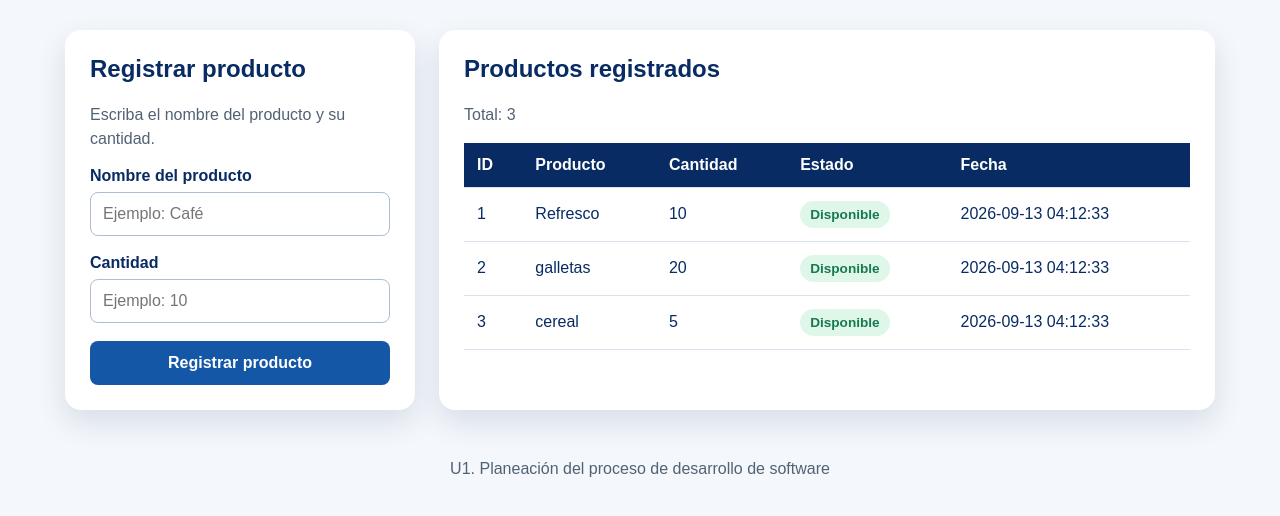
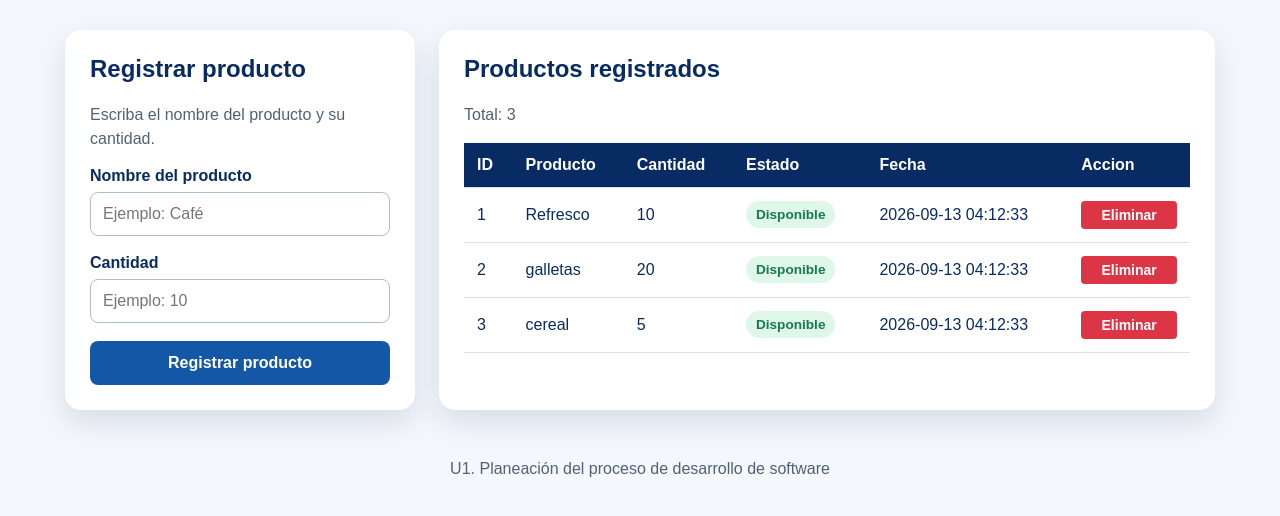
Before and after one commit to Miriam2080/inventario, a PHP site: page / in a window 1280 px wide. Shown: the part 186-702 px from the top of the page. Run offline with PHP 8.4, Linux system fonts and the light colour scheme; data comes from the database, SQL or seed files in the repository; a stand-in replaces the project's code that opens the database connection.

Commit message:
feat: agregar botón funcional para eliminar productos

```diff
--- a/css/estilos.css
+++ b/css/estilos.css
@@ -197,3 +197,19 @@ footer {
         grid-template-columns: 1fr;
     }
 }
+
+/***ACCION ELIMINAR***/
+.btn-eliminar {
+    background-color: #dc3545;
+    color: #fff;
+    border: none;
+    padding: 6px 12px;
+    border-radius: 4px;
+    cursor: pointer;
+    font-size: 14px;
+    transition: background-color 0.2s ease;
+}
+
+.btn-eliminar:hover {
+    background-color: #b02a37;
+}
--- a/index.php
+++ b/index.php
@@ -19,13 +19,13 @@ $estado = $_GET['estado'] ?? '';
 
 <!DOCTYPE html>
 <html lang="es">
+
 <head>
     <meta charset="UTF-8">
 
     <meta
         name="viewport"
-        content="width=device-width, initial-scale=1.0"
-    >
+        content="width=device-width, initial-scale=1.0">
 
     <title>INVENTARIO</title>
 
@@ -70,6 +70,17 @@ $estado = $_GET['estado'] ?? '';
                     La cantidad debe ser un número.
                 </div>
             <?php endif; ?>
+            <?php if ($estado === 'eliminado'): ?>
+                <div class="mensaje correcto">
+                    Producto eliminado correctamente.
+                </div>
+            <?php endif; ?>
+
+            <?php if ($estado === 'error_eliminar'): ?>
+                <div class="mensaje error">
+                    No se pudo eliminar el producto.
+                </div>
+            <?php endif; ?>
 
             <form action="guardar.php" method="POST">
                 <div class="campo">
@@ -83,8 +94,7 @@ $estado = $_GET['estado'] ?? '';
                         name="nombre"
                         maxlength="100"
                         placeholder="Ejemplo: Café"
-                        required
-                    >
+                        required>
                 </div>
 
                 <div class="campo">
@@ -97,8 +107,7 @@ $estado = $_GET['estado'] ?? '';
                         id="cantidad"
                         name="cantidad"
                         placeholder="Ejemplo: 10"
-                        required
-                    >
+                        required>
                 </div>
 
                 <button type="submit">
@@ -127,6 +136,7 @@ $estado = $_GET['estado'] ?? '';
                             <th>Cantidad</th>
                             <th>Estado</th>
                             <th>Fecha</th>
+                            <th>Accion</th>
                         </tr>
                     </thead>
 
@@ -174,6 +184,23 @@ $estado = $_GET['estado'] ?? '';
                                     echo $producto['fecharegistro'];
                                     ?>
                                 </td>
+
+                                <td>
+                                    <form
+                                        action="eliminar.php"
+                                        method="POST"
+                                        onsubmit="return confirm('¿Seguro que deseas eliminar este producto?');"
+                                        style="display:inline;">
+                                        <input
+                                            type="hidden"
+                                            name="id"
+                                            value="<?php echo $producto['id']; ?>">
+
+                                        <button type="submit" class="btn-eliminar">
+                                            Eliminar
+                                        </button>
+                                    </form>
+                                </td>
                             </tr>
                         <?php endforeach; ?>
                     </tbody>
@@ -186,4 +213,5 @@ $estado = $_GET['estado'] ?? '';
         U1. Planeación del proceso de desarrollo de software
     </footer>
 </body>
+
 </html>
```
Also changed, not shown: eliminar.php (added, +36 -0 lines).
